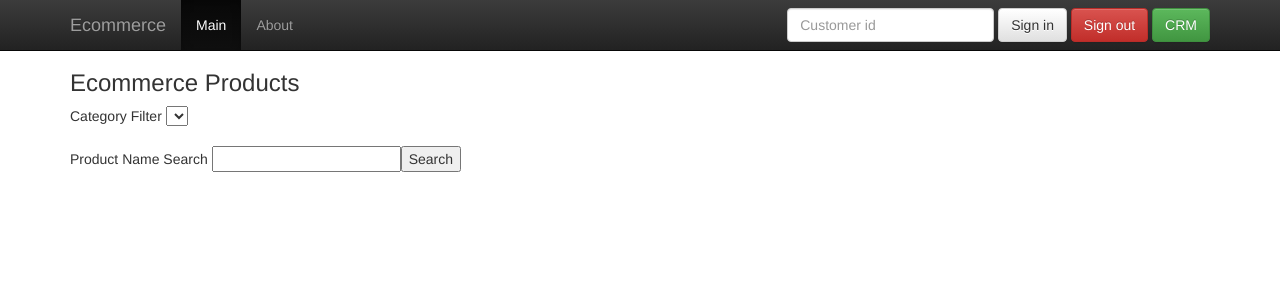
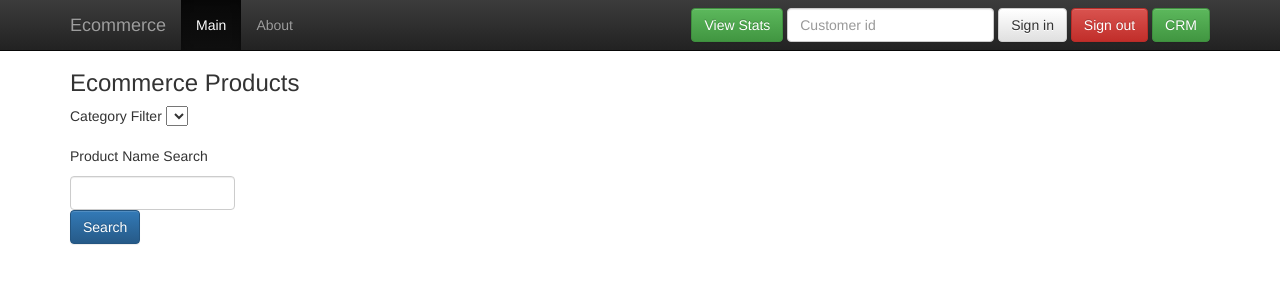
Before and after one commit to StevenYCChou/new-crm, a Node project: template views/customer/products.html in a window 1280 px wide. Shown: the top 300 px of the page. Run offline with Node 20 templates, Linux system fonts and the light colour scheme; the template is opened without the code that fills it: most values are stand-ins (such as "Sample title", 1, 10 or a date in 2020); lists and menus that the app fills with data are empty; some libraries are stand-ins or nearby versions.

Commit message:
template for view stats

```diff
--- a/business_service/internal/customer_facade.js
+++ b/business_service/internal/customer_facade.js
@@ -44,3 +44,7 @@ exports.showProductDetail = function (req, res) {
     }
   })
 };
+
+exports.showViewStats = function (req, res) {
+  res.render('customer/viewStats');
+};
--- a/public/js/customers.js
+++ b/public/js/customers.js
@@ -81,7 +81,7 @@ ecommCustomerApp.controller('retrieveProductController', ['$scope', '$http', '$w
 
   $scope.searchKey = '';
   $scope.login = true;
-  $http.get('/api/v1.00/entities/sessions')
+/*  $http.get('/api/v1.00/entities/sessions')
     .success(function(data, status, headers, config) {
       if ('userid' in data){
         $scope.login = true;
@@ -94,9 +94,9 @@ ecommCustomerApp.controller('retrieveProductController', ['$scope', '$http', '$w
       $scope.errorStatus = status;
       $scope.errorData = data;
       $window.alert("Status: " + status + ", " + data);
-    });
+    });*/
 
-  $http.get('/api/v1.00/entities/products?category=all')
+  $http.get('/api/v1.00/entities/products')
     .success(function(data, status, headers, config) {
       $scope.products = [];
       data.data.forEach(function(product){
@@ -131,6 +131,11 @@ ecommCustomerApp.controller('retrieveProductController', ['$scope', '$http', '$w
       $window.alert("Status: " + status + ", " + data);
     });
   }
+
+  $scope.viewStats = function() {
+    $window.location.href="/ecomm/customers/viewStats";
+  }
+
   $scope.productFilter = function(product_category, searchKey) {
     var href = '/api/v1.00/entities/products?searchKey=' + $scope.searchKey;
     if (scope.categoryChoice.name !== 'All') {
@@ -184,3 +189,7 @@ ecommCustomerApp.controller('productDetailController', ['$scope', '$http', '$win
     $window.location.href="/ecomm/customers/products";
   };
 }]);
+
+ecommCustomerApp.controller('viewStatsController', ['$scope', '$http', '$window', '$location', function($scope, $http, $window, $location) {
+
+}]);
--- a/routes.js
+++ b/routes.js
@@ -220,6 +220,7 @@ app.get('/crm/customers/:customerId/edit', customerFacade.showProfileUpdatePage)
 /////////////////////
 app.get('/ecomm/customers/products', customerFacade.showProductsPage);
 app.get('/ecomm/customers/product/:productId', customerFacade.showProductDetail);
+app.get('/ecomm/customers/viewStats', customerFacade.showViewStats);
 
 /////////////////////
 // Ecommerce-Manager Facade //
--- a/views/customer/products.html
+++ b/views/customer/products.html
@@ -20,6 +20,7 @@
               <li><a href="/ecomm/about">About</a></li>
             </ul>
             <div class="navbar-form navbar-right">
+              <input type="button" class="btn btn-success" value="View Stats" ng-click="viewStats()"/>
               <input type="text" class="form-control" ng-model="customerId" placeholder="Customer id" />
               <input type="button" class="btn btn-default" value="Sign in" ng-click="login(customerId)" />
               <input type="button" class="btn btn-danger" value="Sign out" ng-click="logout()" />
@@ -34,8 +35,12 @@
         <select ng-model="categoryChoice" ng-options="item.name for item in filterCategorys" ng-change="productFilter(categoryChoice.name)"></select>
       </div>
       <br />
-      <div>Product Name Search
-        <input type="text" ng-model="searchKey" /><input type="button" ng-click="productSearch(categoryChoice, searchKey)" value="Search" />
+      <p>Product Name Search</p>
+      <div class="row">
+        <div class="col-xs-2">
+          <input type="text" class="form-control" ng-model="searchKey" />
+          <input type="button" class="btn btn-primary" ng-click="productSearch(categoryChoice, searchKey)" value="Search" />
+        </div>
       </div>
       <br />
       <div ng-repeat="product in products">
--- a/views/ecommHome.html
+++ b/views/ecommHome.html
@@ -32,7 +32,7 @@
         <li></li>
       </ul>
       <h3>Login Information</h3>
-      <div class="col-xs-4 ">
+      <div class="col-xs-4">
         <div class="well">
           <h4>Manager Mode</h4>
           <div class="form-group">
```
